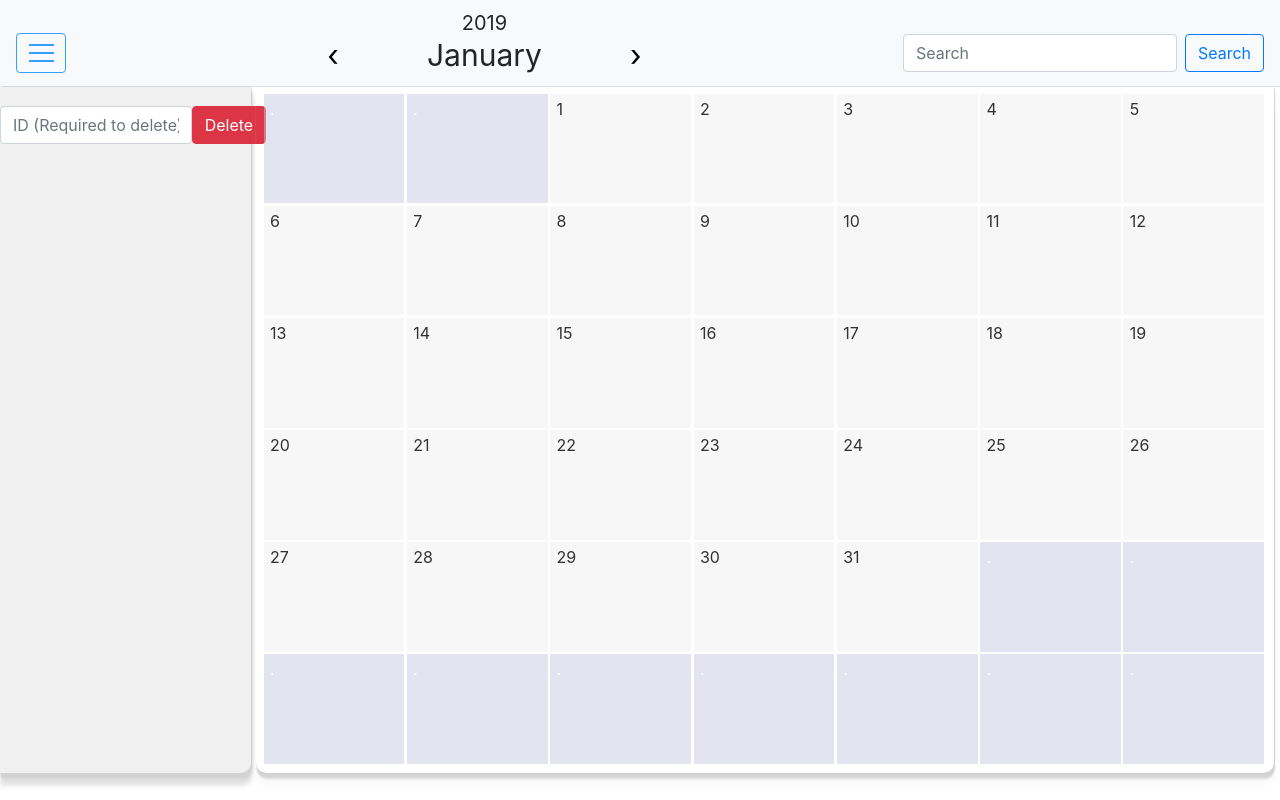
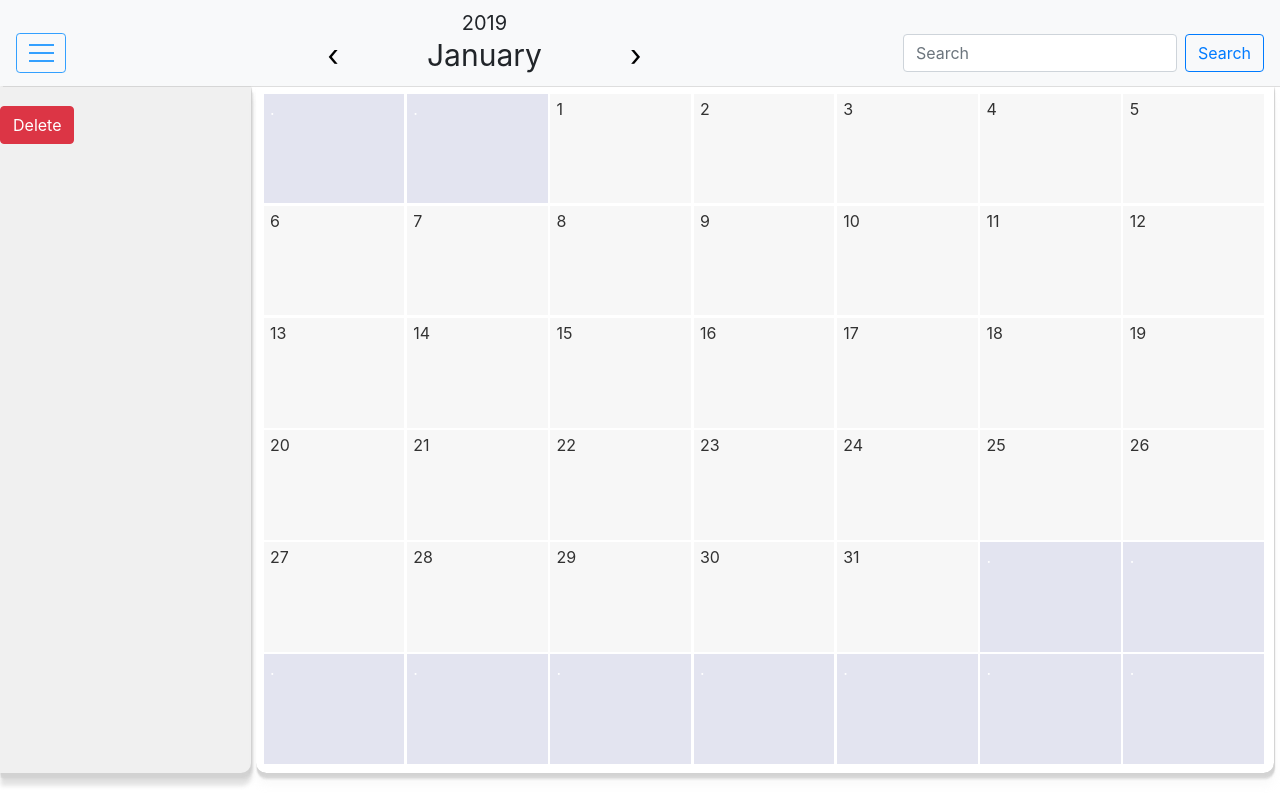
Before and after one commit to nickmckenney/calanderprojectMERN, a React (Create React App) app: page / in a window 1280 px wide. Built offline with nearby package versions, Linux system fonts and the light colour scheme; no server answers; what enzyme, enzyme-adapter-react-16 would draw is missing.

Commit message:
changed buttons

```diff
--- a/src/components/Edits/DeleteBirthday.js
+++ b/src/components/Edits/DeleteBirthday.js
@@ -39,13 +39,13 @@ class Delete extends Component {
       <div>
         <form className="form-inline">
           <div className="form-group">
-            <input
+            {/* <input
               type="text"
               placeholder="ID (Required to delete)"
               onChange={this.setID}
               className="form-control"
               style={{ width: "55%" }}
-            />
+            /> */}
             <div className="space-five"></div>
             <button
               className="btn btn-danger"
--- a/src/components/Edits/DeleteHoliday.js
+++ b/src/components/Edits/DeleteHoliday.js
@@ -39,13 +39,13 @@ class Delete extends Component {
       <div>
         <form className="form-inline">
           <div className="form-group">
-            <input
+            {/* <input
               type="text"
               placeholder="ID (Required to delete)"
               onChange={this.setID}
               className="form-control"
               style={{ width: "400px" }}
-            />
+            /> */}
             <div className="space-five"></div>
             <button
               className="btn btn-danger"
```
